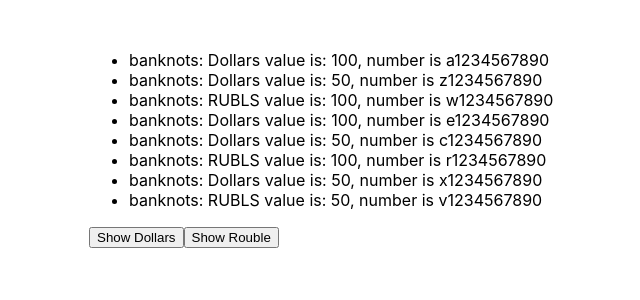
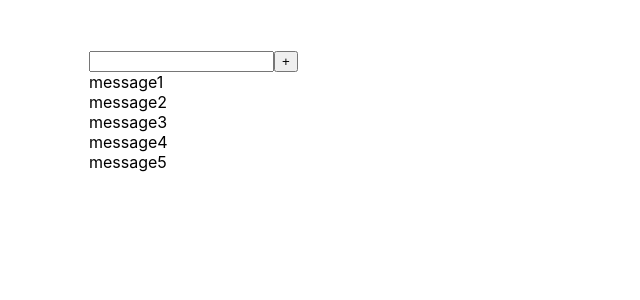
Before and after one commit to AnatoliyPologovoy/microtask, a React (Create React App) app: page / in a window 1280 px wide. Shown: the top 300 px of the page, without its empty margins (11-651 px from the left). Built offline with nearby package versions, Linux system fonts and the light colour scheme.

Commit message:
input tasks - 06

```diff
--- a/src/App.css
+++ b/src/App.css
@@ -1,3 +1,3 @@
-.APP {
+.App {
   margin: 50px 100px;
 }
--- a/src/App.tsx
+++ b/src/App.tsx
@@ -1,45 +1,32 @@
 import React, {MouseEvent, useState} from 'react';
 import './App.css';
-import { Button } from './Components/Button';
-import { ShowList } from './Components/ShowList';
+import {FullInput} from "./Components/FullInput";
 
-export type FilterType = 'Dollars' | 'RUBLS' | 'all';
 
 function App() {
+    const [messages, setMessage] = useState([
+            {message: 'message1'},
+            {message: 'message2'},
+            {message: 'message3'},
+            {message: 'message4'},
+            {message: 'message5'}
+        ]
+    )
 
-  // const cbForButton = (evt : React.MouseEvent<HTMLButtonElement, MouseEvent>) => {
-  //   console.log(evt);
-  const [money, setMoney] = useState([
-    { banknots: 'Dollars', value: 100, number: ' a1234567890' },
-    { banknots: 'Dollars', value: 50, number: ' z1234567890' },
-    { banknots: 'RUBLS', value: 100, number: ' w1234567890' },
-    { banknots: 'Dollars', value: 100, number: ' e1234567890' },
-    { banknots: 'Dollars', value: 50, number: ' c1234567890' },
-    { banknots: 'RUBLS', value: 100, number: ' r1234567890' },
-    { banknots: 'Dollars', value: 50, number: ' x1234567890' },
-    { banknots: 'RUBLS', value: 50, number: ' v1234567890' },
-  ])
+    const addMessage = (text:string) => {
+        setMessage([{message:text}, ...messages])
+    }
 
-  let currentMoney = money;
-
-  const[filter, setFilter] = useState<FilterType>('all')
-
-  const onClickHandler = (nameButton:FilterType) => {
-    //nameButton = name;
-    setFilter(nameButton);
-  }
-  if (filter === 'Dollars') {
-    currentMoney = money.filter((curr)=>curr.banknots === 'Dollars');
-  }
-  if (filter === 'RUBLS') {
-    currentMoney = money.filter((curr)=>curr.banknots === 'RUBLS');
-  }
-
-  return(
-    <div className={'APP'}>
-      <ShowList money={currentMoney} cbForButton={onClickHandler}/>
-    </div>
-  );
+    return (
+        <div className="App">
+            <FullInput addMessage={addMessage}/>
+            {messages.map((el, index) => {
+                return (
+                    <div key={index}>{el.message}</div>
+                )
+            })}
+        </div>
+    );
 }
 
 export default App;
--- a/src/Components/Button.tsx
+++ /dev/null
@@ -1,17 +0,0 @@
-import {FilterType} from "../App";
-
-type ButtonPropsType = {
-    name : string
-    callBack :  ()=> void
-}
-
-export const Button = (props : ButtonPropsType) => {
-
-    const onClickHandler = () => {
-        props.callBack()
-    }
-
-    return (
-        <button onClick={onClickHandler}>{props.name}</button>
-    )
-}
--- /dev/null
+++ b/src/Components/FullInput.tsx
@@ -0,0 +1,25 @@
+import React, {ChangeEvent, useState} from "react";
+
+type FullInputPropsType = {
+    addMessage : (text:string) => void
+}
+
+export const FullInput:React.FC<FullInputPropsType> = (props) => {
+    let [text, setText] = useState('')
+
+    const onChangeInputHandler = (evt:ChangeEvent<HTMLInputElement>) => {
+        setText(evt.currentTarget.value);
+
+    }
+
+    const onClickButtonHandler = () => {
+        props.addMessage(text)
+    }
+
+    return (
+        <div>
+            <input onChange={onChangeInputHandler}/>
+            <button onClick={onClickButtonHandler}>+</button>
+        </div>
+    )
+}
--- a/src/Components/ShowList.tsx
+++ /dev/null
@@ -1,35 +0,0 @@
-import {Button} from "./Button";
-import React from "react";
-import {FilterType} from "../App";
-
-type ShowListType = {
-    money: ItemListType[];
-    cbForButton : (value:FilterType) => void
-}
-
-type ItemListType = {
-    banknots: string,
-    value: number,
-    'number': string
-}
-
-export const ShowList = (props: ShowListType) => {
-    let list = props.money.map((curr, i) => {
-        return (
-            <li key={i + 1}>{
-                `banknots: ${curr.banknots} value is: ${curr.value}, number is ${curr.number}`
-            }</li>
-        )
-    })
-
-
-    return (
-        <>
-            <ul>
-                {list}
-            </ul>
-            <Button name='Show Dollars' callBack={()=>props.cbForButton('Dollars')}/>
-            <Button name='Show Rouble' callBack={()=>props.cbForButton('RUBLS')}/>
-        </>
-    )
-}
```
